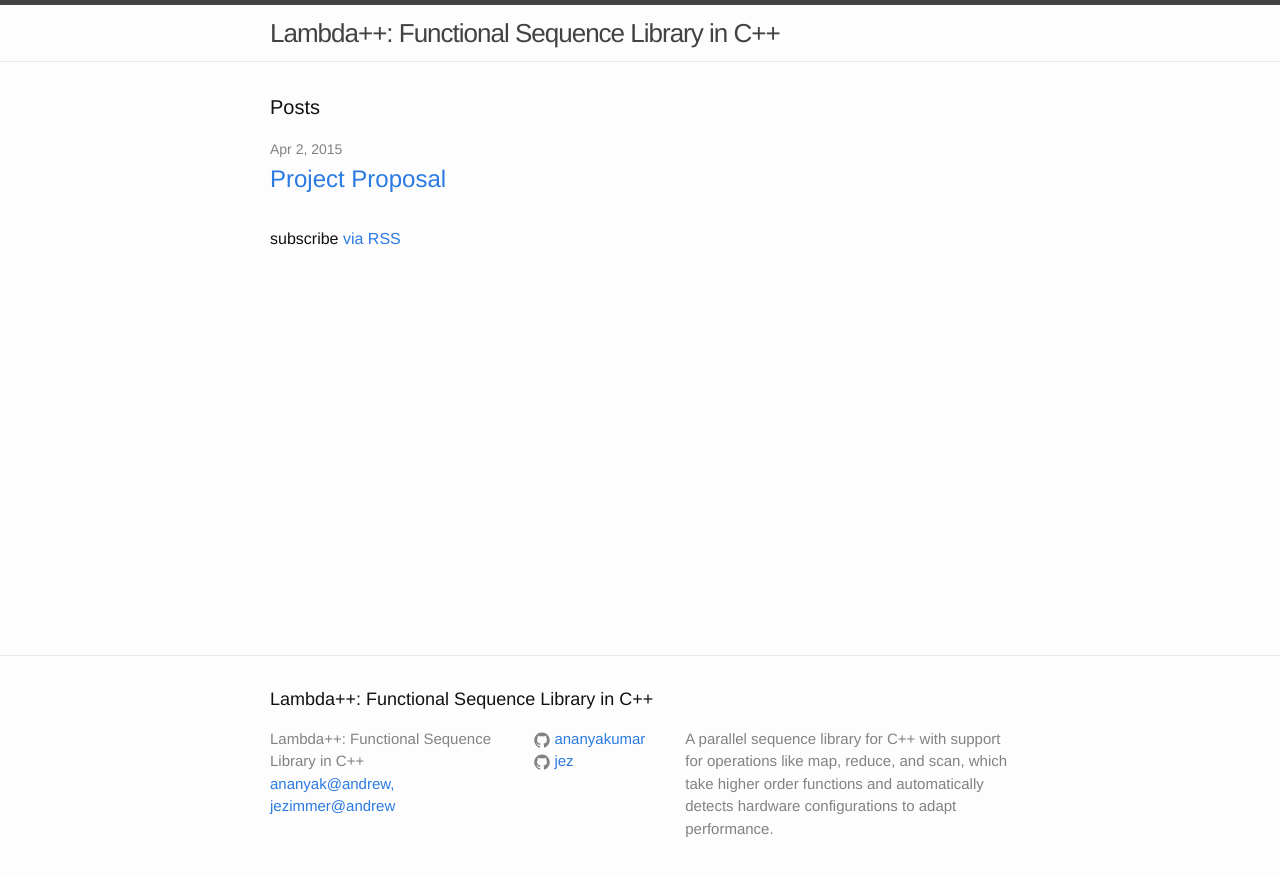
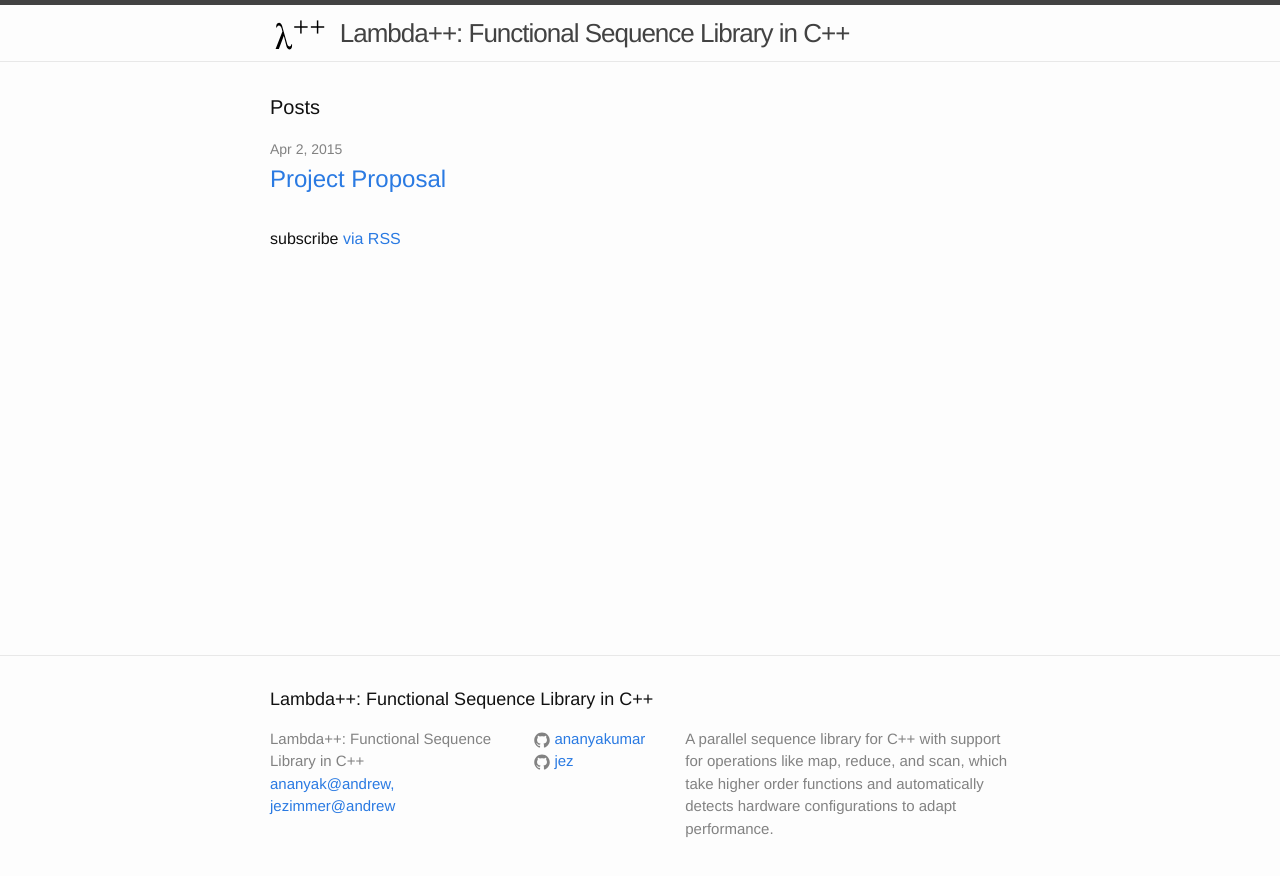
Before and after one commit to AnanyaKumar/lambda-plus-plus, a Jekyll site: the page built from index.html, in a window 1280 px wide. Shown: the top 876 px of the page. Built offline with Jekyll 4.4.1, drawn with Linux system fonts in a browser that asks for light colours; Markdown is read by kramdown in place of the engine named in the settings.

Commit message:
Add logo

```diff
--- a/_includes/header.html
+++ b/_includes/header.html
@@ -2,7 +2,9 @@
 
   <div class="wrapper">
 
-    <a class="site-title" href="{{ site.baseurl }}/">{{ site.title }}</a>
+    <a class="site-title" href="{{ site.baseurl }}/">
+      <img class="site-logo" height="40px" src="{{ site.baseurl }}/img/lpp.svg">{{ site.title }}
+    </a>
 
     <nav class="site-nav">
       <a href="#" class="menu-icon">
--- a/_sass/_layout.scss
+++ b/_sass/_layout.scss
@@ -20,6 +20,10 @@
     &,
     &:visited {
         color: $grey-color-dark;
+    }
+
+    .site-logo {
+      margin-right: 10px;
     }
 }
 
```
Also changed, not shown: img/lpp.svg (added).
